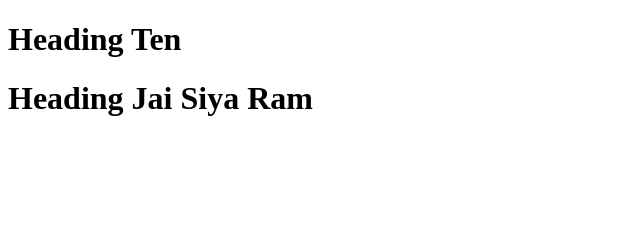
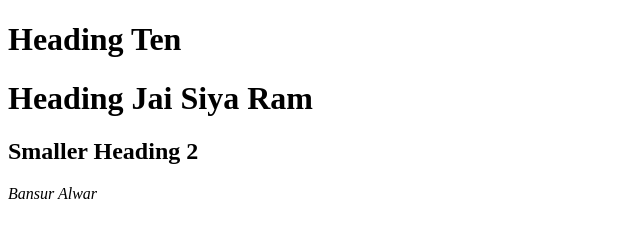
Before and after one commit to KrishanSurela/WebPages, a plain HTML site: page index.html in a window 1280 px wide. Shown: the whole page, without its empty margins (0-640 px from the left). Drawn offline with Linux system fonts and the light colour scheme.

Commit message:
Core Structure of HTML and Meta Tags

```diff
--- a/index.html
+++ b/index.html
@@ -1,12 +1,18 @@
 <!DOCTYPE html>
 <html lang="en">
    <head>
-   <meta charset="UTF-8">
+      <meta charset="UTF-16">
+      <meta name="description" content="">
+      <!--meta:-->
       <meta name="viewport" content="width=device-width, initial-scale=1.0">
       <title>Html Toturials</title>
    </head>
    <body>
       <h1>Heading Ten</h1>
       <h1>Heading Jai Siya Ram </h1>
+      <h2>Smaller Heading 2</h2>
+      <footer>
+          <address>Bansur Alwar</address>
+      </footer>
    </body>
 </html>
```
Also changed, not shown: Demo.html (deleted, +0 -1 lines). Lines whose indentation alone changed are shown as unchanged.
